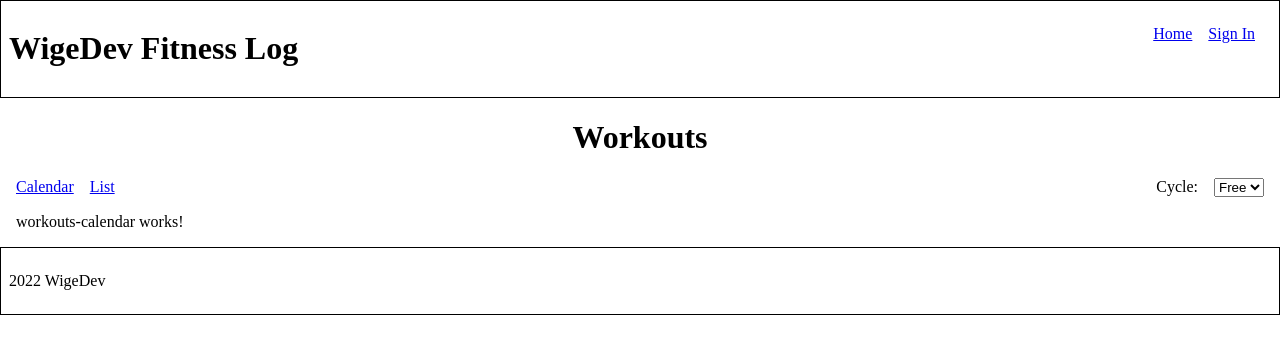
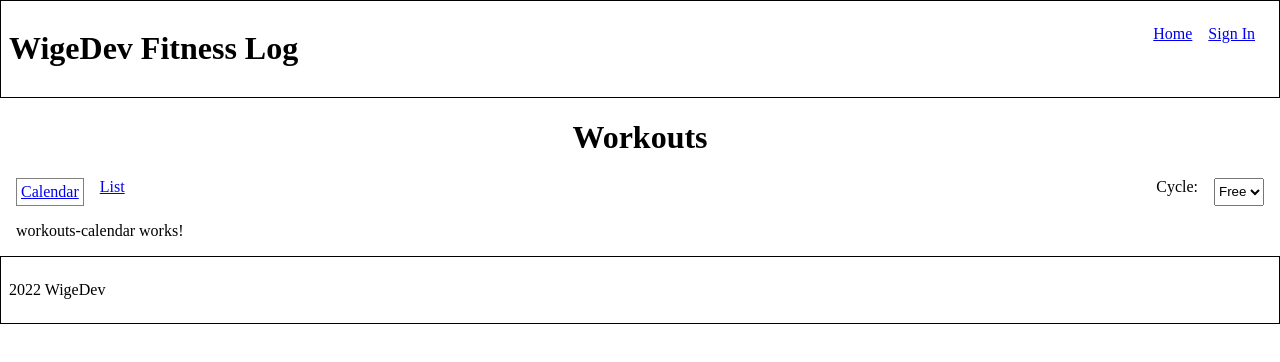
Before and after one commit to garywige/wigedev-fitness-log, an Angular app: page /free/workouts/calendar in a window 1280 px wide. Shown: the top 362 px of the page. Built offline with nearby package versions, Linux system fonts and the light colour scheme.

Commit message:
moved active css class to styles.css

```diff
--- a/src/app/app.component.css
+++ b/src/app/app.component.css
@@ -15,8 +15,3 @@
 .content{
   margin: 16px;
 }
-
-.active {
-  border: solid gray 1px;
-  padding: 4px;
-}
--- a/src/app/free/workouts/workouts.component.html
+++ b/src/app/free/workouts/workouts.component.html
@@ -1,8 +1,8 @@
 <h1>Workouts</h1>
 
 <div class="flex">
-  <a routerLink="/free/workouts/calendar">Calendar</a>
-  <a routerLink="/free/workouts/list">List</a>
+  <a routerLink="/free/workouts/calendar" routerLinkActive="active">Calendar</a>
+  <a routerLink="/free/workouts/list" routerLinkActive="active">List</a>
   <span class="spacer"></span>
   <label for="cycle">Cycle: </label>
   <select name="Cycle" id="cycle">
--- a/src/styles.css
+++ b/src/styles.css
@@ -11,3 +11,8 @@ body {
 .spacer {
   flex-grow: 1;
 }
+
+.active {
+  border: solid gray 1px;
+  padding: 4px;
+}
```
